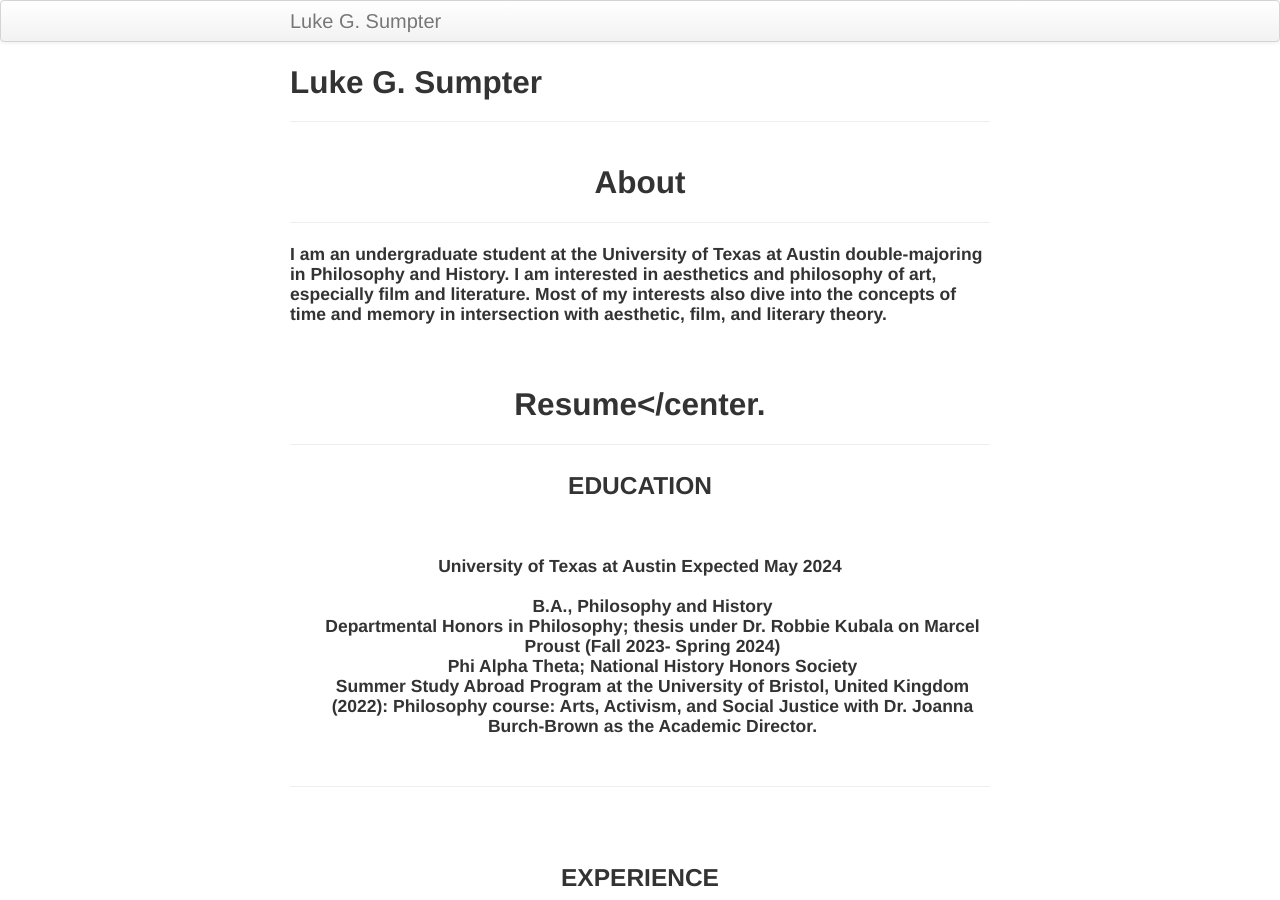
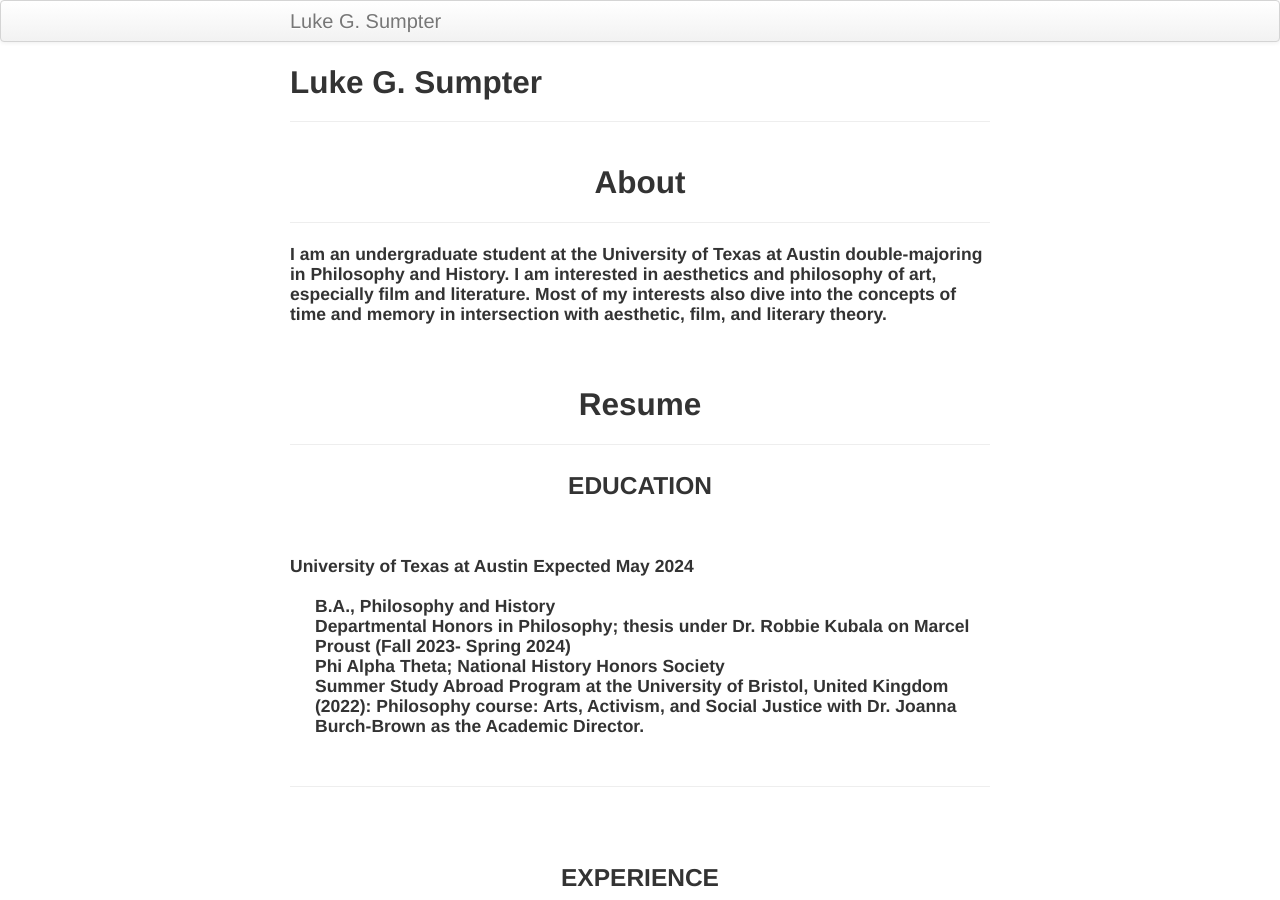
Before and after one commit to lgsump/lgsumps, a Jekyll site: the page built from index.md, in a window 1280 px wide and 900 px high. Built offline with Jekyll 4.4.1, drawn with Linux system fonts in a browser that asks for light colours.

Commit message:
Update index.md

```diff
--- a/index.md
+++ b/index.md
@@ -7,7 +7,7 @@ title: Luke G. Sumpter
 <h4>I am an undergraduate student at the University of Texas at Austin double-majoring in Philosophy and History. I am interested in aesthetics and philosophy of art, especially film and literature. Most of my interests also dive into the concepts of time and memory in intersection with aesthetic, film, and literary theory.</h4>
 <br>
 <br>
-<h2><center>Resume</center.
+  <h2><center>Resume</center>
   <hr>
 
 
```
